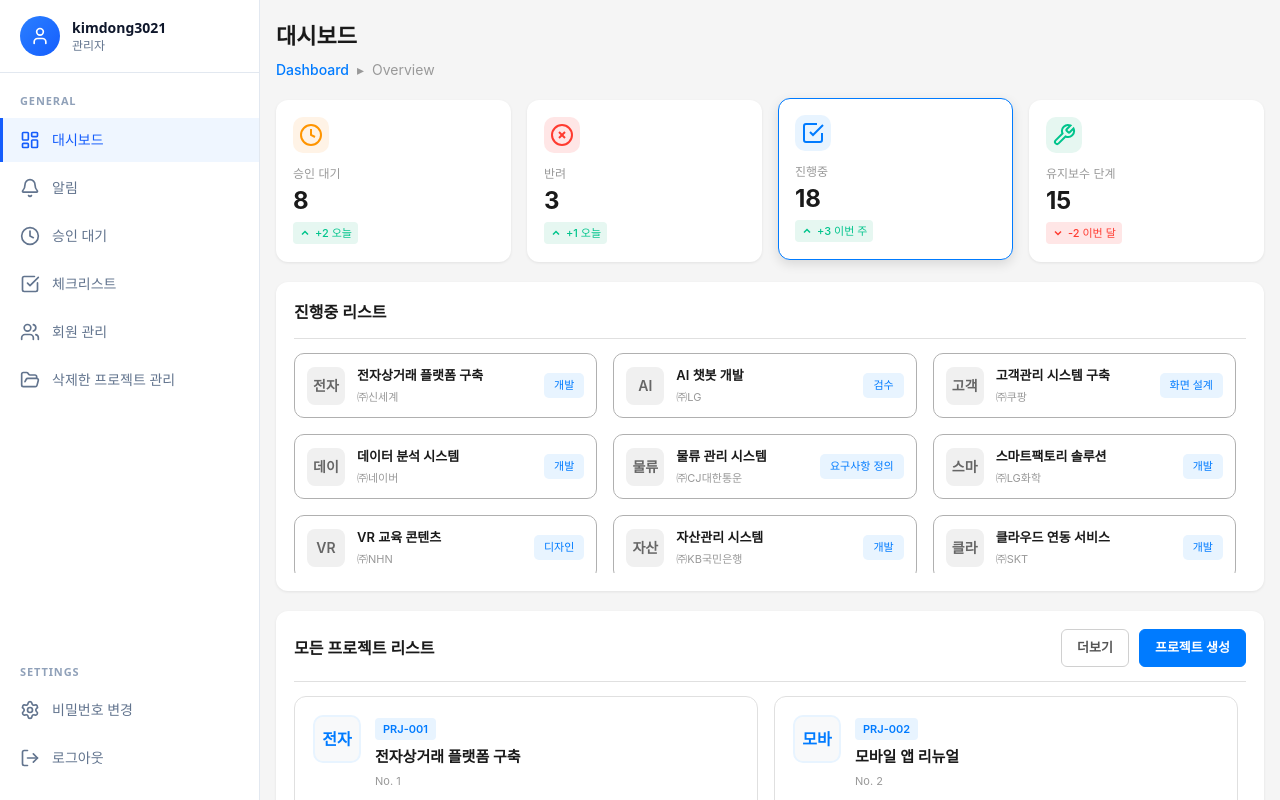
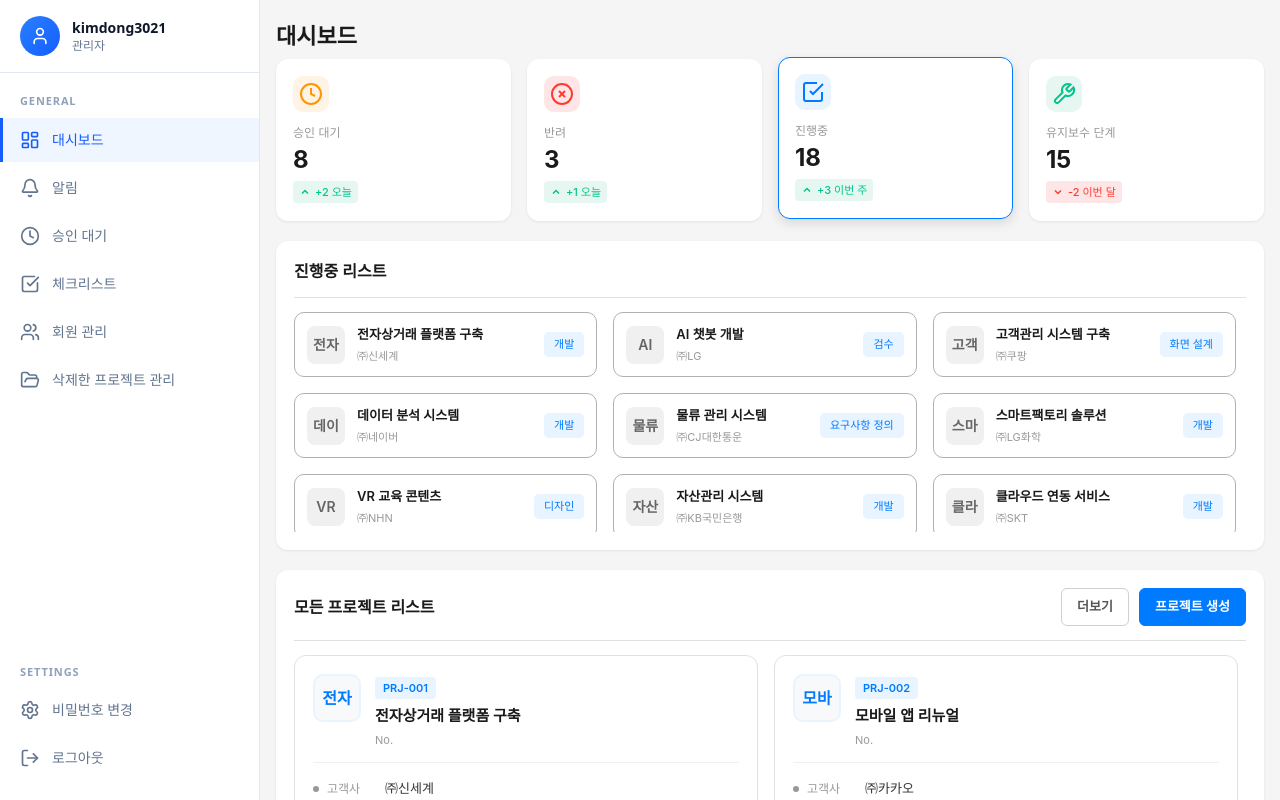
Before and after one commit to FC-KDT-BackEnd13-Final-Project/isthisteamtwoteam-client, a React (Vite) app: page / in a window 1280 px wide. Shown: the top 800 px of the page. Built offline with nearby package versions, Linux system fonts and the light colour scheme.

Commit message:
feat: 대시보드에서 모든 프로젝트에 있는 프로젝트 누르면 해당 프로젝트의 게시판으로 이동하도록 수정

```diff
--- a/src/App.jsx
+++ b/src/App.jsx
@@ -22,7 +22,7 @@ function App() {
 
       {/* Sidebar + Header 레이아웃 */}
       <Route path="/project" element={<SidebarHeaderLayout />}>
-        <Route index element={<ProjectPage />} />
+        <Route path=":projectId" element={<ProjectPage />} />
       </Route>
 
       {/* Sidebar만 있는 레이아웃 */}
--- a/src/pages/DashBoard.jsx
+++ b/src/pages/DashBoard.jsx
@@ -1,4 +1,5 @@
 import React, { useState } from "react";
+import { useNavigate } from "react-router-dom";
 
 // 아이콘 컴포넌트들
 const ClockIcon = () => (
@@ -207,8 +208,7 @@ const maintenanceProjects = [
 
 const allProjectsData = [
   {
-    number: 1,
-    id: "PRJ-001",
+    id: 1,
     name: "전자상거래 플랫폼 구축",
     client: "㈜신세계",
     startDate: "2024/01/15",
@@ -216,8 +216,7 @@ const allProjectsData = [
     stage: "개발",
   },
   {
-    number: 2,
-    id: "PRJ-002",
+    id: 2,
     name: "모바일 앱 리뉴얼",
     client: "㈜카카오",
     startDate: "2024/02/01",
@@ -225,8 +224,7 @@ const allProjectsData = [
     stage: "유지보수",
   },
   {
-    number: 3,
-    id: "PRJ-003",
+    id: 3,
     name: "AI 챗봇 개발",
     client: "㈜LG",
     startDate: "2024/03/10",
@@ -234,8 +232,7 @@ const allProjectsData = [
     stage: "검수",
   },
   {
-    number: 4,
-    id: "PRJ-004",
+    id: 4,
     name: "클라우드 마이그레이션",
     client: "㈜삼성전자",
     startDate: "2024/01/05",
@@ -243,8 +240,7 @@ const allProjectsData = [
     stage: "유지보수",
   },
   {
-    number: 5,
-    id: "PRJ-005",
+    id: 5,
     name: "고객관리 시스템 구축",
     client: "㈜쿠팡",
     startDate: "2024/04/01",
@@ -252,8 +248,7 @@ const allProjectsData = [
     stage: "화면 설계",
   },
   {
-    number: 6,
-    id: "PRJ-006",
+    id: 6,
     name: "데이터 분석 시스템",
     client: "㈜네이버",
     startDate: "2024/05/10",
@@ -261,8 +256,7 @@ const allProjectsData = [
     stage: "개발",
   },
   {
-    number: 7,
-    id: "PRJ-007",
+    id: 7,
     name: "ERP 시스템 도입",
     client: "㈜현대자동차",
     startDate: "2024/02/20",
@@ -270,8 +264,7 @@ const allProjectsData = [
     stage: "유지보수",
   },
   {
-    number: 8,
-    id: "PRJ-008",
+    id: 8,
     name: "보안 시스템 업그레이드",
     client: "㈜KT",
     startDate: "2024/06/15",
@@ -379,7 +372,7 @@ const ProjectCard = ({ project, onView }) => {
         </div>
         <div className="flex-1 min-w-0">
           <span className="inline-block text-[11px] text-[#007bff] bg-[#e8f4ff] px-2 py-[3px] rounded font-semibold mb-1.5">
-            {project.id}
+            PRJ-00{project.id}
           </span>
           <div className="text-[15px] font-semibold text-[#1a1a1a] mb-1 whitespace-nowrap overflow-hidden text-ellipsis">
             {project.name}
@@ -427,6 +420,7 @@ const ProjectCard = ({ project, onView }) => {
 export default function Dashboard() {
   const [activeFilter, setActiveFilter] = useState("progress");
   const [listTitle, setListTitle] = useState("진행중 리스트");
+  const navigate = useNavigate();
 
   const handleStatCardClick = (filterType, title) => {
     setActiveFilter(filterType);
@@ -434,7 +428,7 @@ export default function Dashboard() {
   };
 
   const handleViewProject = (projectId) => {
-    alert(`프로젝트 ${projectId} 상세 페이지로 이동합니다.`);
+    navigate(`/project/${projectId}`);
   };
 
   const getFilteredData = () => {
@@ -482,11 +476,6 @@ export default function Dashboard() {
           <h1 className="text-[22px] font-semibold text-[#1a1a1a] mb-1.5">
             대시보드
           </h1>
-          <div className="flex items-center gap-2 text-[14px] text-[#999] mb-5">
-            <span className="text-[#007bff] font-medium">Dashboard</span>
-            <span>▸</span>
-            <span>Overview</span>
-          </div>
         </div>
 
         {/* 통계 카드 그리드 */}
```
